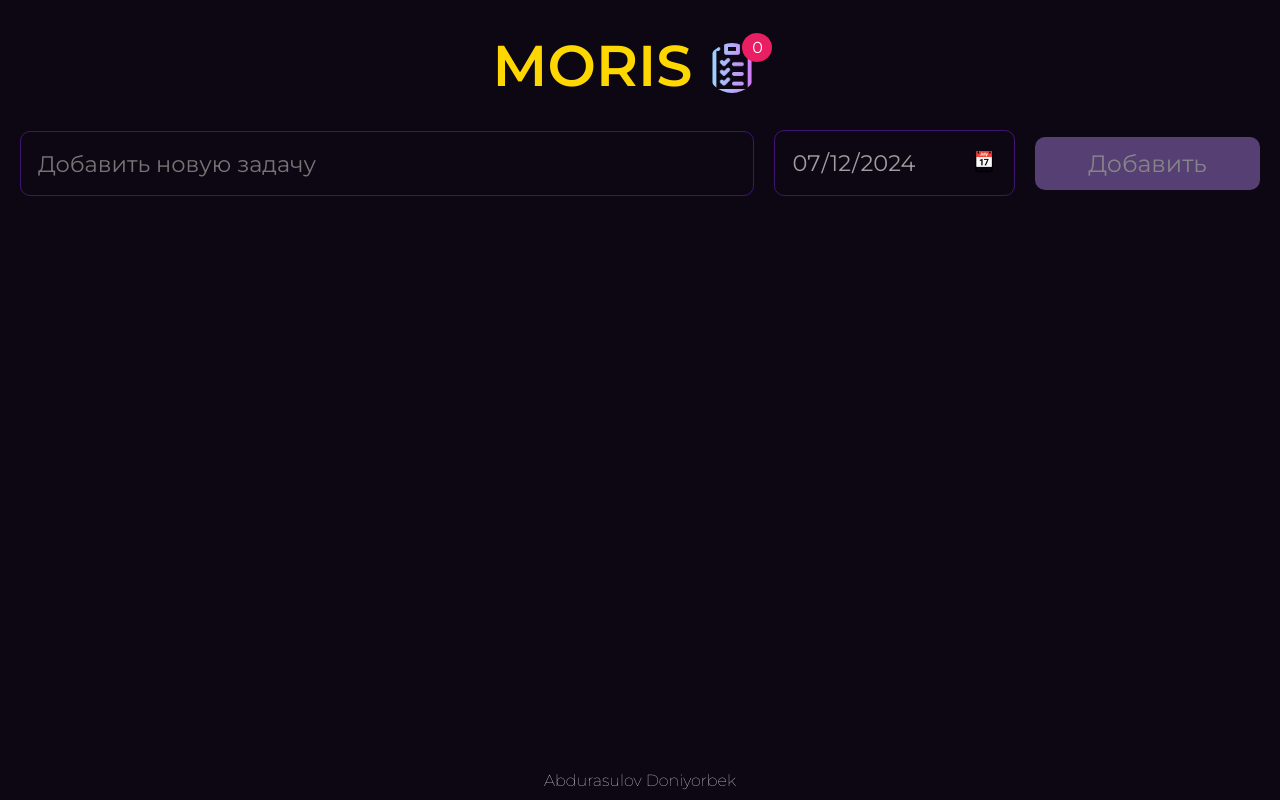
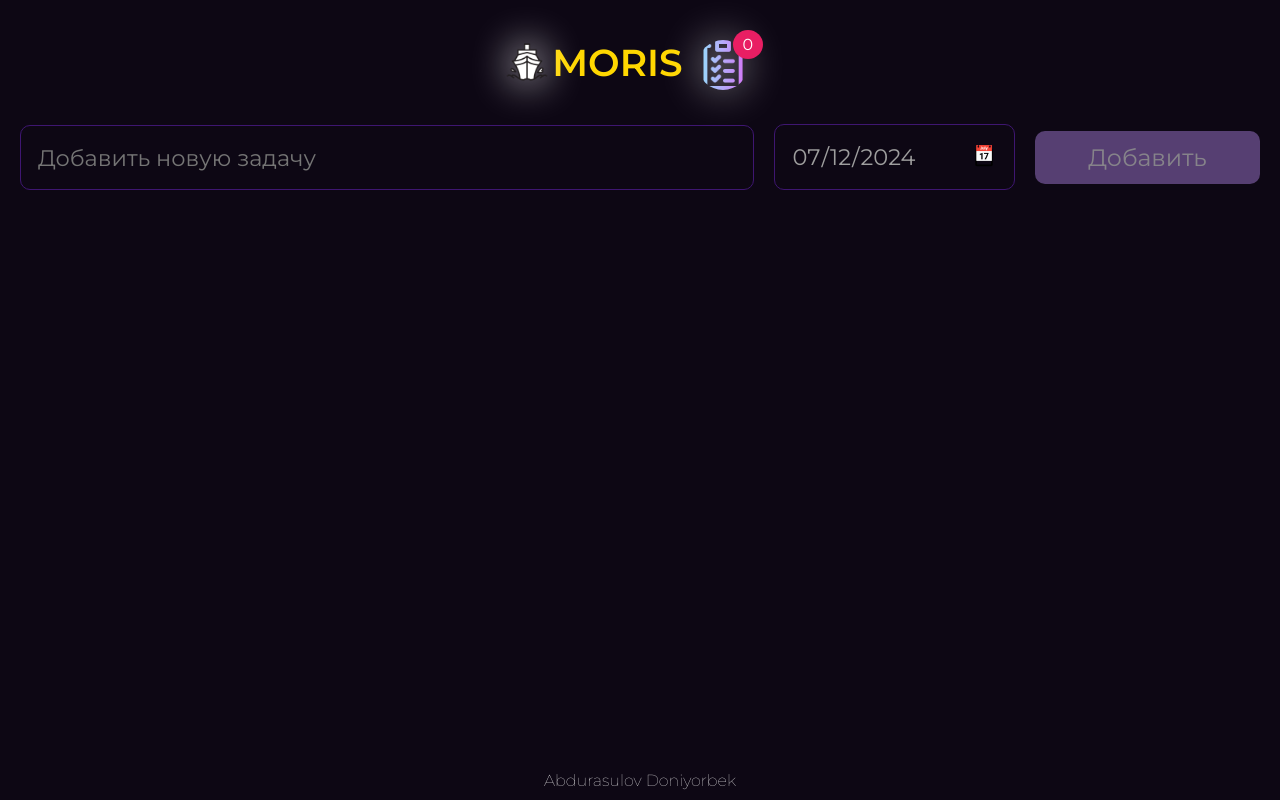
Before and after one commit to Doniyor0398/Todo-list, a plain HTML site: page index.html in a window 1280 px wide. Drawn offline with Linux system fonts and the light colour scheme.

Commit message:
addImgHeader

```diff
--- a/index.html
+++ b/index.html
@@ -29,7 +29,7 @@
             <span>Список дел</span>
           </h1>
         </div> -->
-        <!-- <img src="./img/photo_2024-05-02 10.25.52.jpeg" alt="" /> -->
+        <img class="moris__img" src="./img/Moris.webp" alt="" />
         <div class="moris">MORIS</div>
         <p class="quantityLength"></p>
       </div>
--- a/source/style.scss
+++ b/source/style.scss
@@ -271,10 +271,17 @@ footer {
 }
 
 .moris {
-	font-size: calc(50px + 10 * (100vw - 320px) / 1280);
+	font-size: calc(30px + 10 * (100vw - 320px) / 1280);
 	color: gold;
 	font-weight: 600;
 }
+
+.head__title__body img {
+	width: 50px;
+	max-width: 100%;
+	filter: drop-shadow(0px 0px 20px white);
+}
+
 
 // ! MEDIA
 @media (max-width: 782px) {
```
Also changed, not shown: source/style.css.
